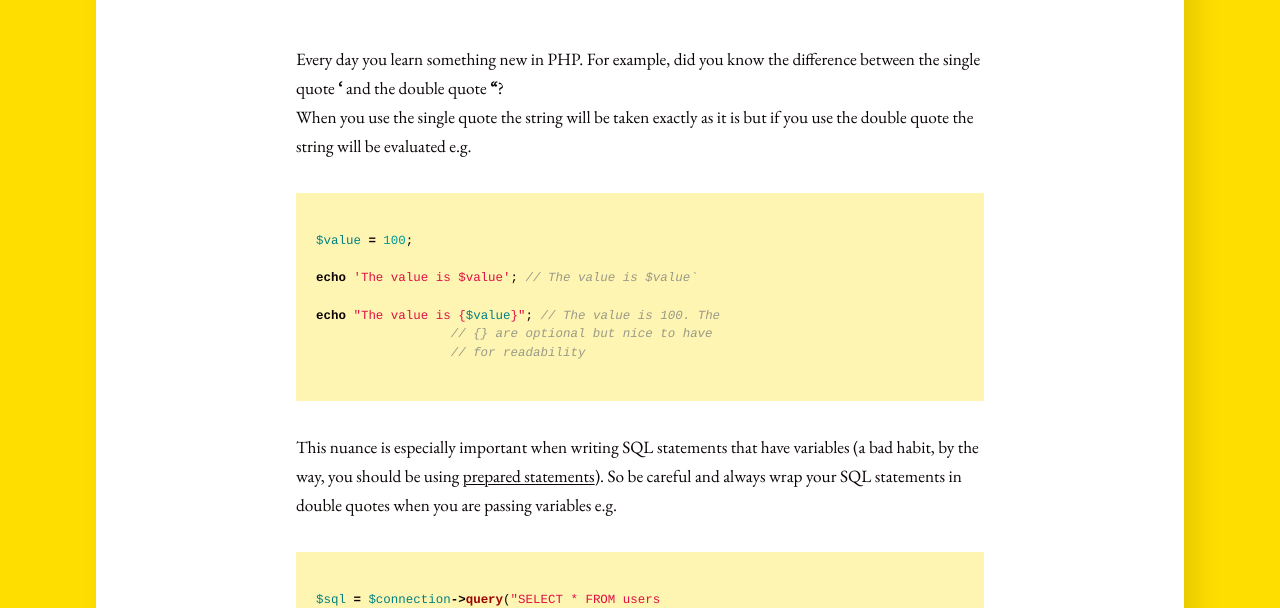
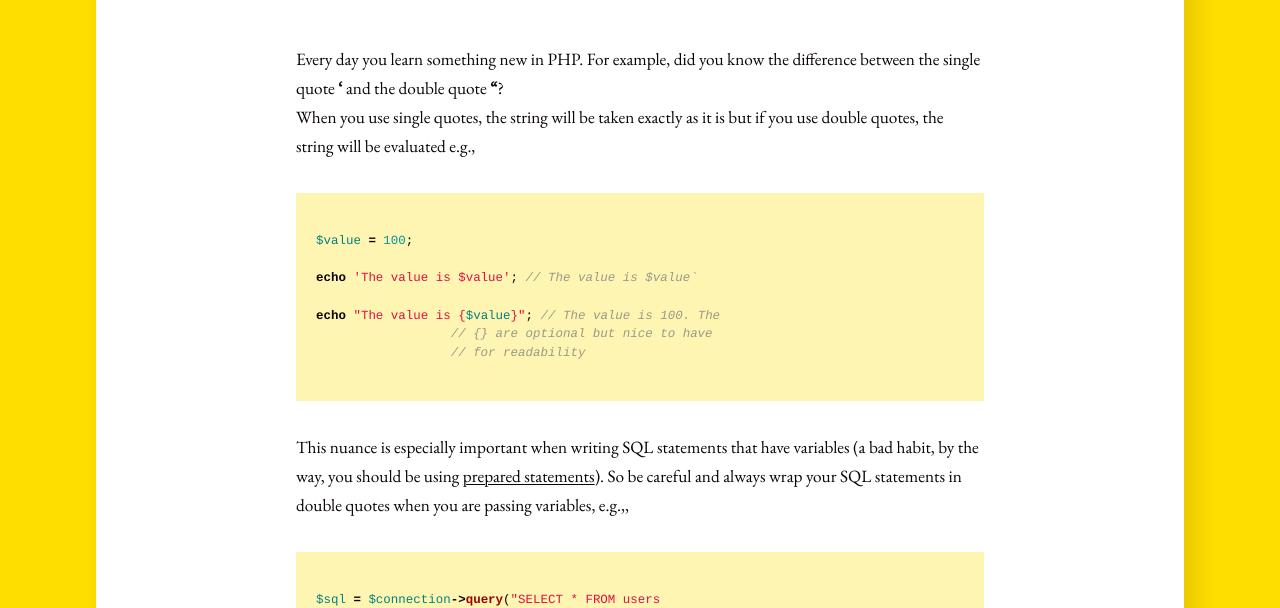
Before and after one commit to atonui/jekyll-blog, a Jekyll site: the page built from _posts/2025-02-20-SQL-injection copy.markdown, in a window 1280 px wide. Shown: the part 318-926 px from the top of the page. Built offline with Jekyll 4.4.1, drawn with Linux system fonts in a browser that asks for light colours.

Commit message:
Editorial cleanup: 2025-02-20-SQL-injection copy.markdown

````diff
--- a/_posts/2025-02-20-SQL-injection copy.markdown
+++ b/_posts/2025-02-20-SQL-injection copy.markdown
@@ -7,7 +7,7 @@ permalink: /:categories/:title
 
 Every day you learn something new in PHP. For example, did you know the difference between the single quote **‘** and the double quote **“**?
 
-When you use the single quote the string will be taken exactly as it is but if you use the double quote the string will be evaluated e.g.
+When you use single quotes, the string will be taken exactly as it is but if you use double quotes, the string will be evaluated e.g.,
 
 ```php
 
@@ -21,7 +21,7 @@ echo "The value is {$value}"; // The value is 100. The
 
 ```
 
-This nuance is especially important when writing SQL statements that have variables (a bad habit, by the way, you should be using [prepared statements](https://www.kibetkoech.com/php/sql/security/webdev/SQL-injection)). So be careful and always wrap your SQL statements in double quotes when you are passing variables e.g.
+This nuance is especially important when writing SQL statements that have variables (a bad habit, by the way, you should be using [prepared statements](https://www.kibetkoech.com/php/sql/security/webdev/SQL-injection)). So be careful and always wrap your SQL statements in double quotes when you are passing variables, e.g.,,
 
 ```php
 
````
